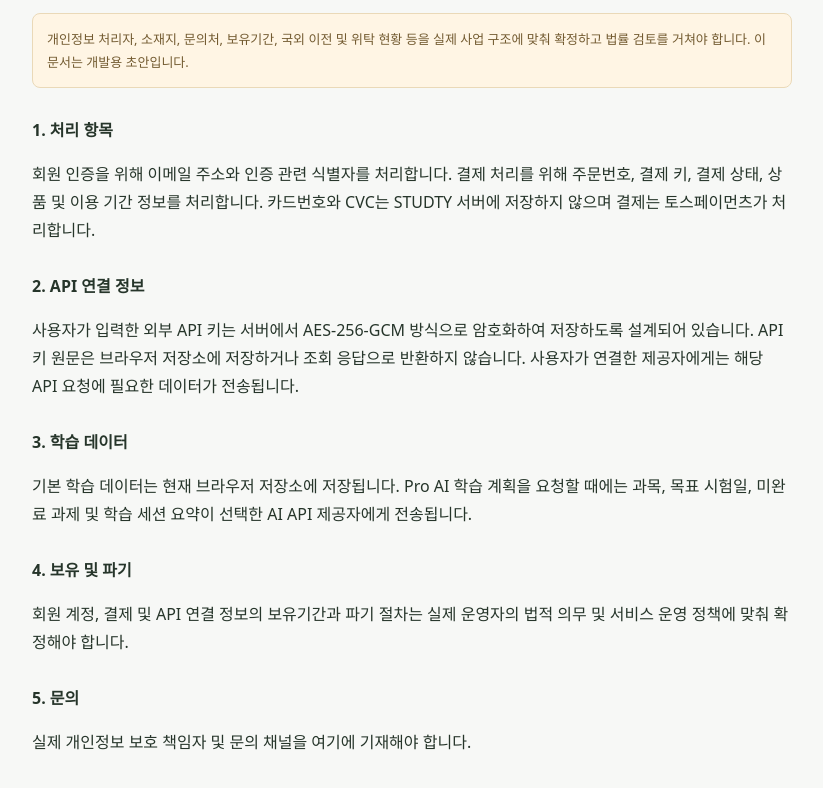
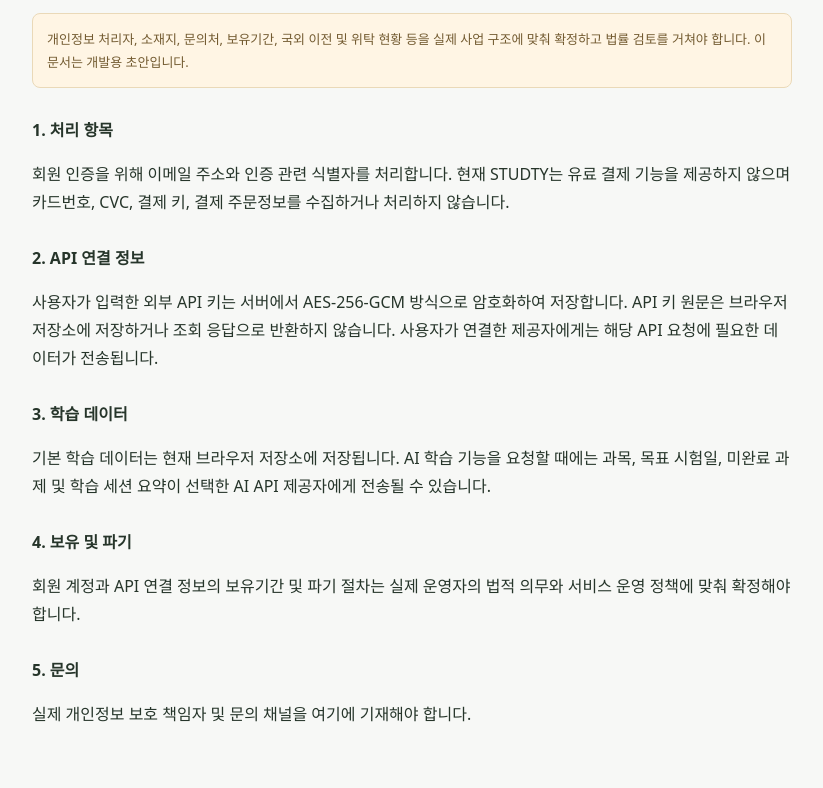
Before and after one commit to chaemin345/STUDTY-TOOLS, a plain HTML site: page privacy.html in a window 1280 px wide. Shown: the part 142-930 px from the top of the page, without its empty margins (228-1051 px from the left). Drawn offline with Linux system fonts and the light colour scheme.

Commit message:
Update privacy draft to remove non-existent payment processing

```diff
--- a/privacy.html
+++ b/privacy.html
@@ -1,2 +1,11 @@
 <!doctype html>
-<html lang="ko"><head><meta charset="utf-8"><meta name="viewport" content="width=device-width, initial-scale=1"><title>STUDTY TOOLS 개인정보 처리방침</title><style>body{font-family:system-ui,sans-serif;max-width:760px;margin:48px auto;padding:0 20px;color:#26352a;line-height:1.75;background:#f7f8f6}h1{font-size:26px}h2{font-size:16px;margin-top:28px}.note{padding:14px;background:#fff5e4;border:1px solid #ead9b8;border-radius:8px;color:#735b31;font-size:13px}</style></head><body><h1>STUDTY TOOLS 개인정보 처리방침</h1><p>시행일: 운영 개시일에 확정</p><div class="note">개인정보 처리자, 소재지, 문의처, 보유기간, 국외 이전 및 위탁 현황 등을 실제 사업 구조에 맞춰 확정하고 법률 검토를 거쳐야 합니다. 이 문서는 개발용 초안입니다.</div><h2>1. 처리 항목</h2><p>회원 인증을 위해 이메일 주소와 인증 관련 식별자를 처리합니다. 결제 처리를 위해 주문번호, 결제 키, 결제 상태, 상품 및 이용 기간 정보를 처리합니다. 카드번호와 CVC는 STUDTY 서버에 저장하지 않으며 결제는 토스페이먼츠가 처리합니다.</p><h2>2. API 연결 정보</h2><p>사용자가 입력한 외부 API 키는 서버에서 AES-256-GCM 방식으로 암호화하여 저장하도록 설계되어 있습니다. API 키 원문은 브라우저 저장소에 저장하거나 조회 응답으로 반환하지 않습니다. 사용자가 연결한 제공자에게는 해당 API 요청에 필요한 데이터가 전송됩니다.</p><h2>3. 학습 데이터</h2><p>기본 학습 데이터는 현재 브라우저 저장소에 저장됩니다. Pro AI 학습 계획을 요청할 때에는 과목, 목표 시험일, 미완료 과제 및 학습 세션 요약이 선택한 AI API 제공자에게 전송됩니다.</p><h2>4. 보유 및 파기</h2><p>회원 계정, 결제 및 API 연결 정보의 보유기간과 파기 절차는 실제 운영자의 법적 의무 및 서비스 운영 정책에 맞춰 확정해야 합니다.</p><h2>5. 문의</h2><p>실제 개인정보 보호 책임자 및 문의 채널을 여기에 기재해야 합니다.</p></body></html>
+<html lang="ko"><head><meta charset="utf-8"><meta name="viewport" content="width=device-width, initial-scale=1"><title>STUDTY TOOLS 개인정보 처리방침</title><style>body{font-family:system-ui,sans-serif;max-width:760px;margin:48px auto;padding:0 20px;color:#26352a;line-height:1.75;background:#f7f8f6}h1{font-size:26px}h2{font-size:16px;margin-top:28px}.note{padding:14px;background:#fff5e4;border:1px solid #ead9b8;border-radius:8px;color:#735b31;font-size:13px}</style></head><body>
+<h1>STUDTY TOOLS 개인정보 처리방침</h1>
+<p>시행일: 운영 개시일에 확정</p>
+<div class="note">개인정보 처리자, 소재지, 문의처, 보유기간, 국외 이전 및 위탁 현황 등을 실제 사업 구조에 맞춰 확정하고 법률 검토를 거쳐야 합니다. 이 문서는 개발용 초안입니다.</div>
+<h2>1. 처리 항목</h2><p>회원 인증을 위해 이메일 주소와 인증 관련 식별자를 처리합니다. 현재 STUDTY는 유료 결제 기능을 제공하지 않으며 카드번호, CVC, 결제 키, 결제 주문정보를 수집하거나 처리하지 않습니다.</p>
+<h2>2. API 연결 정보</h2><p>사용자가 입력한 외부 API 키는 서버에서 AES-256-GCM 방식으로 암호화하여 저장합니다. API 키 원문은 브라우저 저장소에 저장하거나 조회 응답으로 반환하지 않습니다. 사용자가 연결한 제공자에게는 해당 API 요청에 필요한 데이터가 전송됩니다.</p>
+<h2>3. 학습 데이터</h2><p>기본 학습 데이터는 현재 브라우저 저장소에 저장됩니다. AI 학습 기능을 요청할 때에는 과목, 목표 시험일, 미완료 과제 및 학습 세션 요약이 선택한 AI API 제공자에게 전송될 수 있습니다.</p>
+<h2>4. 보유 및 파기</h2><p>회원 계정과 API 연결 정보의 보유기간 및 파기 절차는 실제 운영자의 법적 의무와 서비스 운영 정책에 맞춰 확정해야 합니다.</p>
+<h2>5. 문의</h2><p>실제 개인정보 보호 책임자 및 문의 채널을 여기에 기재해야 합니다.</p>
+</body></html>
```
